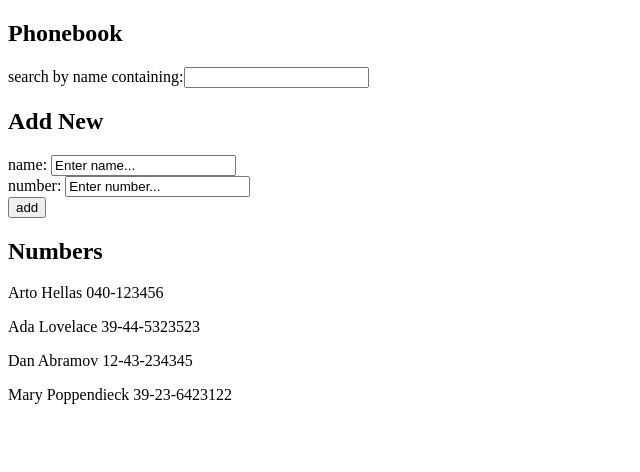
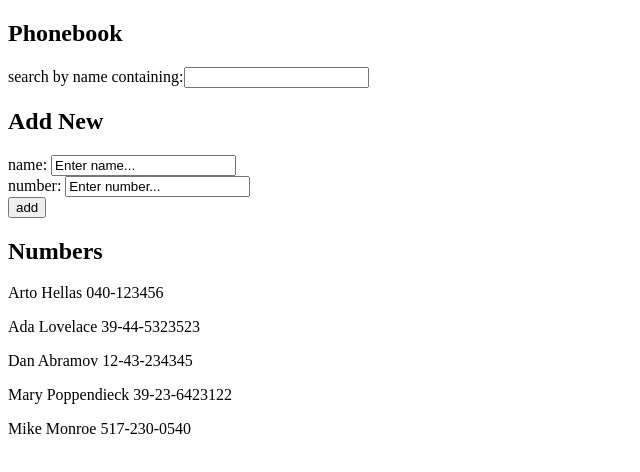
Before and after one commit to mrmonroe12/Full-Stack-Academy, a React (Create React App) app in the folder part2/phonebook/: page / in a window 1280 px wide. Shown: the top 472 px of the page, without its empty margins (0-640 px from the left). Built offline with nearby package versions, Linux system fonts and the light colour scheme; data requests are answered from the project's data file.

Commit message:
complete ex2.15

```diff
--- a/part2/phonebook/db.json
+++ b/part2/phonebook/db.json
@@ -1,5 +1,5 @@
 {
-  "persons":[
+  "persons": [
     {
       "name": "Arto Hellas",
       "number": "040-123456",
@@ -19,6 +19,11 @@
       "name": "Mary Poppendieck",
       "number": "39-23-6423122",
       "id": 4
+    },
+    {
+      "name": "Mike Monroe",
+      "number": "517-230-0540",
+      "id": 5
     }
   ]
 }
--- a/part2/phonebook/src/App.js
+++ b/part2/phonebook/src/App.js
@@ -31,7 +31,12 @@ const App = () => {
 	if (checkNameMatch(newName)){
 		alert(`${newName} already added!`)
 	} else {
-		setPersons(persons.concat({name: newName, number: newNumber, id: persons.length+1}))
+		const newPerson = {
+			name: newName, number: newNumber
+		}
+		axios
+			.post('http://localhost:3001/persons', newPerson)
+		setPersons(persons.concat(newPerson))
 		setNewName('Enter name...')
 		setNewNumber('Enter number... ')
 
```
